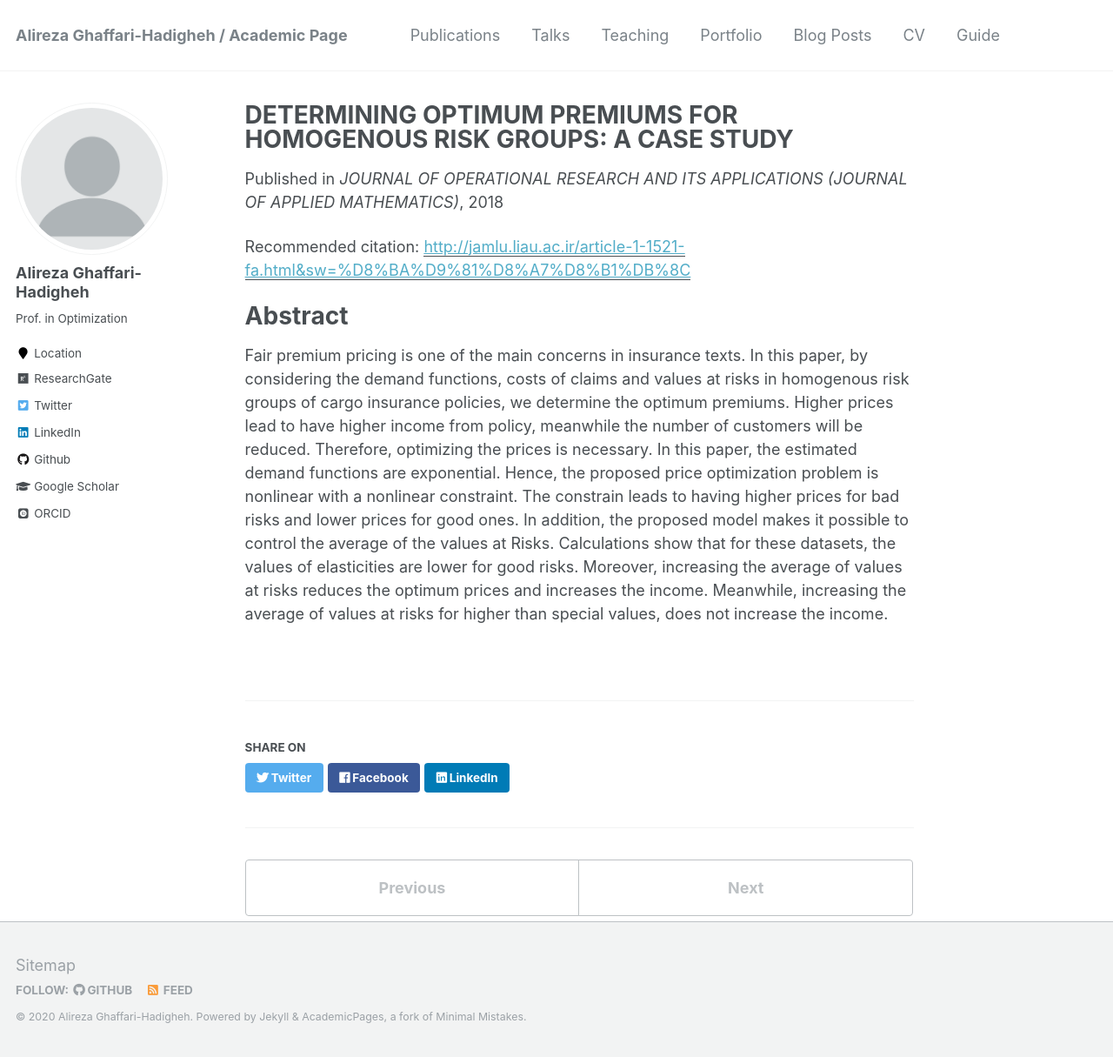
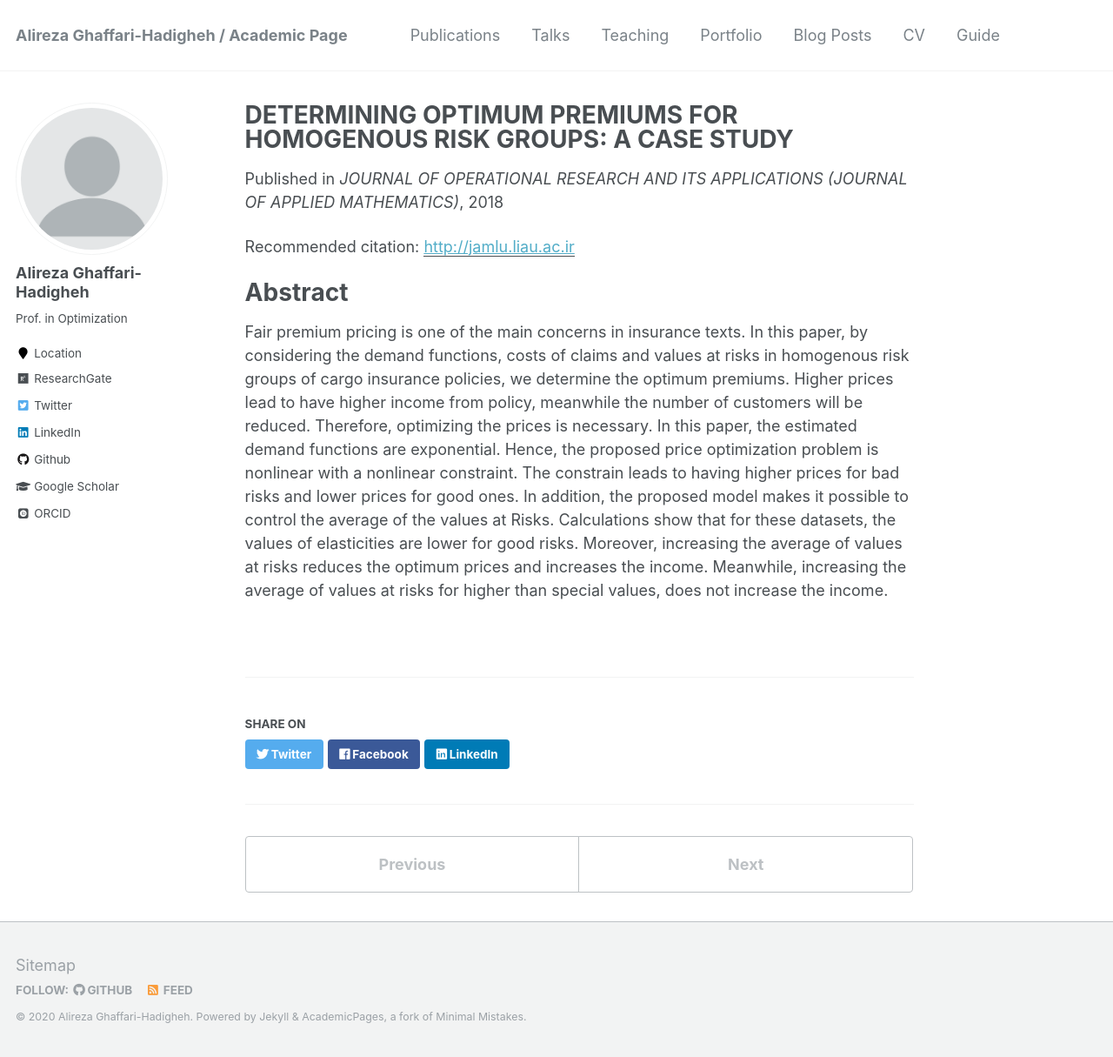
Before and after one commit to Hadigheha/hadigheha.github.io, a Jekyll site: the page built from _publications/2018-PREMIUMS.md, in a window 1280 px wide and 1215 px high. Shown: the whole window at 87% size. Built offline with Jekyll 4.4.1, drawn with Linux system fonts in a browser that asks for light colours; some web fonts are replaced; a file with an impossible date is left out; part of the change alters nothing that is shown.

Commit message:
fixing error

```diff
--- a/_config.yml
+++ b/_config.yml
@@ -7,7 +7,7 @@
 
 # Site Settings
 
-locale                   : "en-US" #"en-US"
+locale                   : "en-US"
 title                    : "Alireza Ghaffari-Hadigheh / Academic Page"
 title_separator          : "-"
 name                     : &name "Alireza Ghaffari-Hadigheh"
@@ -86,7 +86,7 @@ author:
   bio              : "Prof. in Optimization"
   location         : "Location"
   employer         :
-  pubmed           : #"https://www.ncbi.nlm.nih.gov/pubmed/?term=john+snow"
+  pubmed           :
   googlescholar    : "https://scholar.google.com/citations?user=TP0pLmEAAAAJ&hl=en"
   email            :
   researchgate     : "https://www.researchgate.net/profile/Alireza_Ghaffari-Hadigheh"
--- a/_publications/2018-PREMIUMS.md
+++ b/_publications/2018-PREMIUMS.md
@@ -5,7 +5,7 @@ permalink: /publication/2018-PREMIUMS
 excerpt: ' Fair premium pricing is one of the main concerns in insurance texts. In this paper, by considering the demand functions, costs of claims and values at risks in homogenous risk groups of cargo insurance policies, we determine the optimum premiums.'
 date: 2018-1-1
 venue: 'JOURNAL OF OPERATIONAL RESEARCH AND ITS APPLICATIONS (JOURNAL OF APPLIED MATHEMATICS)'
-paperurl: 'http://jamlu.liau.ac.ir/article-1-1521-fa.html&sw=%D8%BA%D9%81%D8%A7%D8%B1%DB%8C'
+paperurl: 'http://jamlu.liau.ac.ir'
 citation: ''
 ---
 Abstract
```
